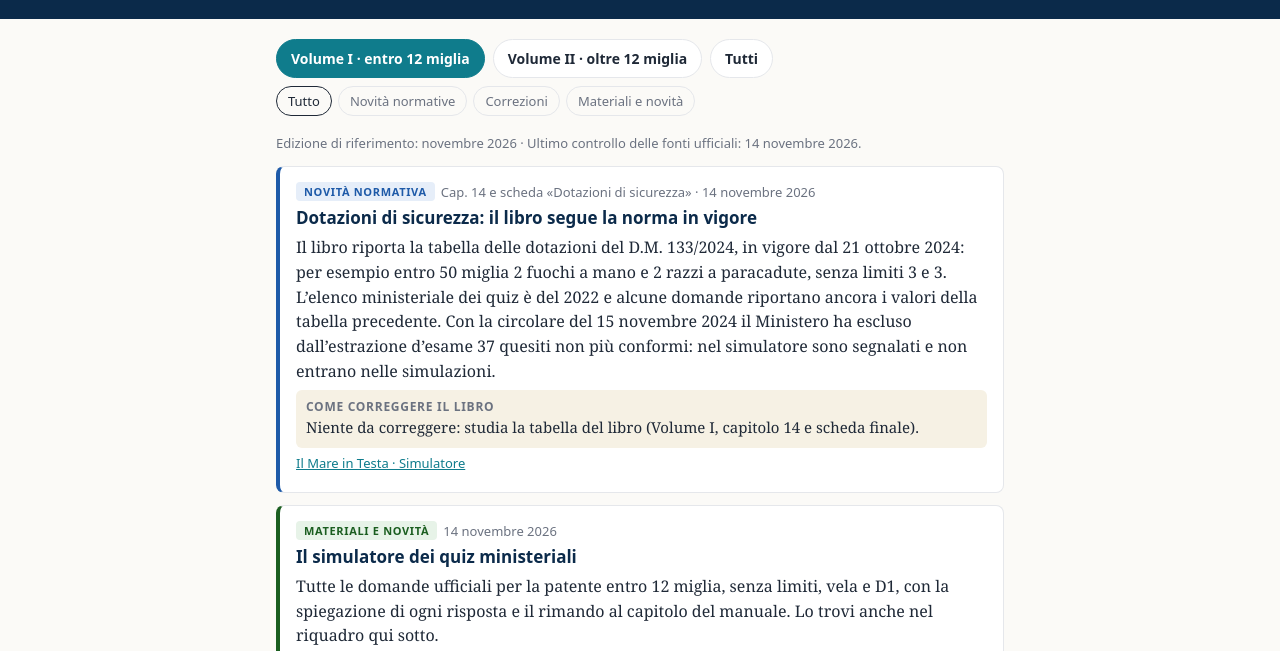
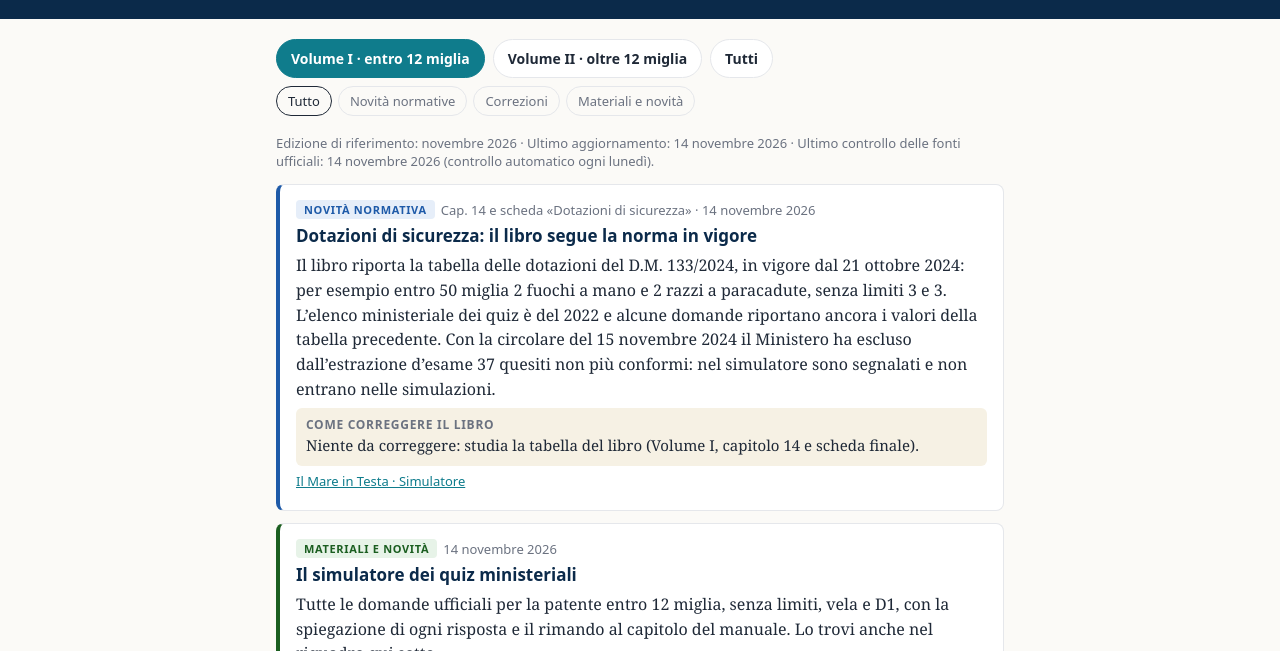
Before and after one commit to antonioflamini/il-mare-in-testa, a plain HTML site: page index.html in a window 1280 px wide. Shown: the part 139-790 px from the top of the page. Drawn offline with Linux system fonts and the light colour scheme.

Commit message:
Pagina: data dell'ultimo aggiornamento

```diff
--- a/index.html
+++ b/index.html
@@ -172,7 +172,10 @@
     .then(function (r) { if (!r.ok) throw new Error(r.status); return r.json(); })
     .then(function (d) {
       state.data = d;
-      meta.textContent = 'Edizione di riferimento: ' + (d.edizione || '—') + ' · Ultimo controllo delle fonti ufficiali: ' + fmtDate(d.ultimo_controllo) + '.';
+      var last = (d.voci || []).map(function (v) { return v.data || ''; }).sort().pop();
+      meta.textContent = 'Edizione di riferimento: ' + (d.edizione || '—') +
+        (last ? ' · Ultimo aggiornamento: ' + fmtDate(last) : '') +
+        ' · Ultimo controllo delle fonti ufficiali: ' + fmtDate(d.ultimo_controllo) + ' (controllo automatico ogni lunedì).';
       render();
     })
     .catch(function () { meta.textContent = 'Non riesco a caricare gli aggiornamenti in questo momento. Riprova tra poco.'; });
```
